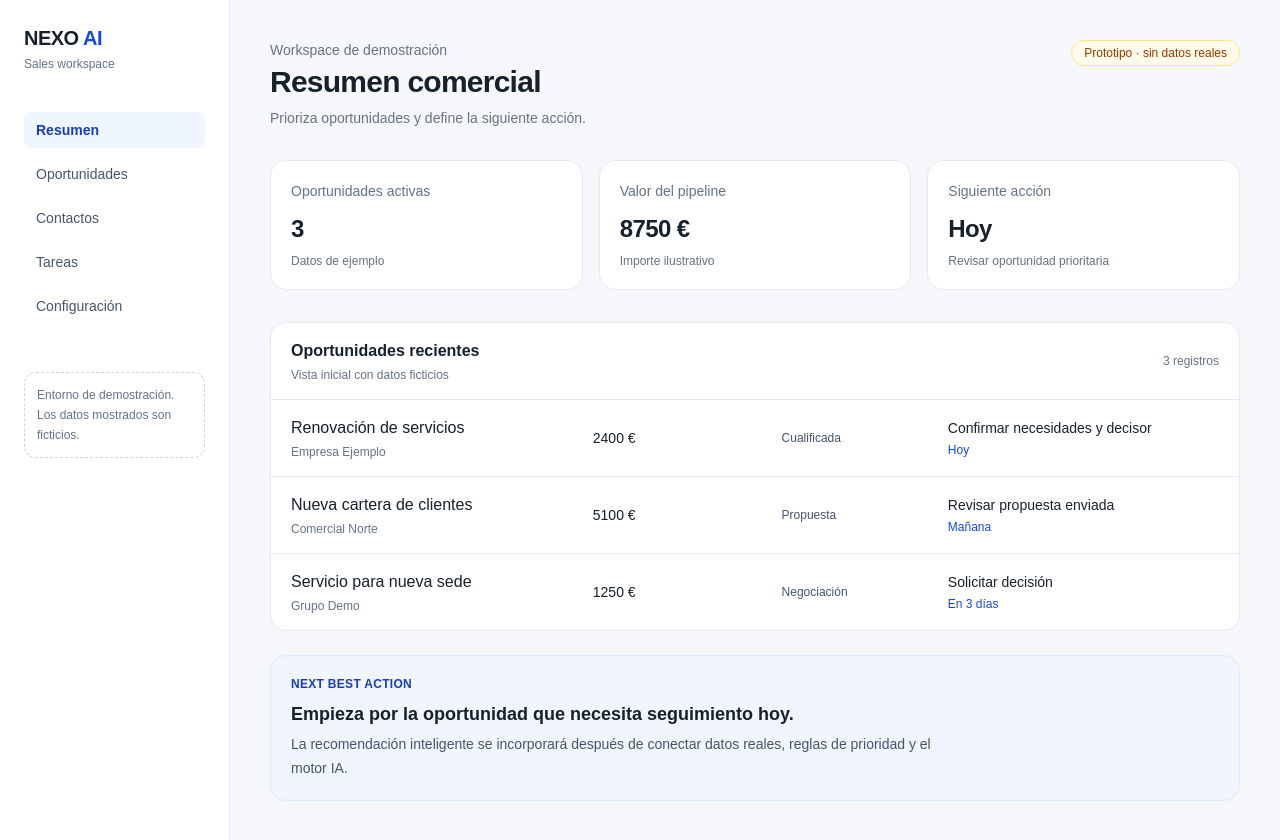
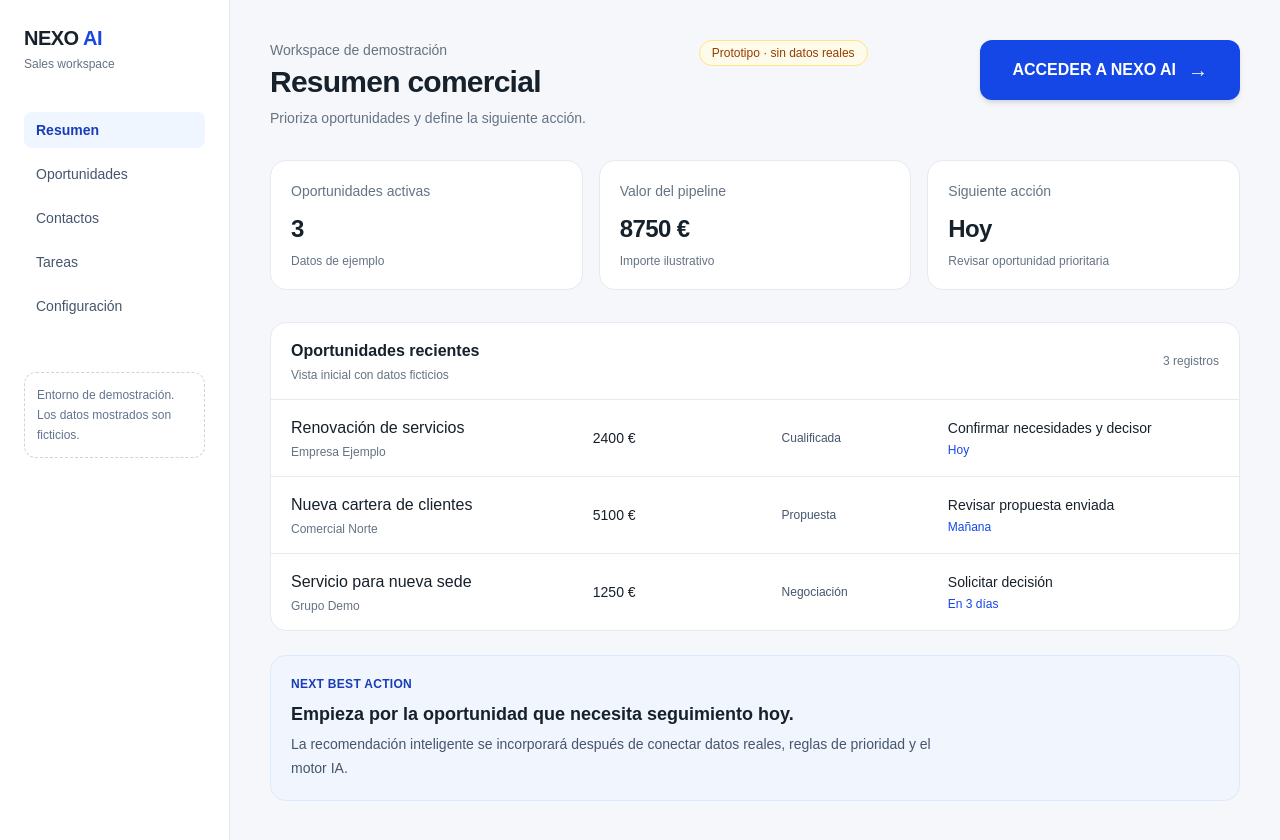
Before and after one commit to lozurimendi-Respaldiza/nexo-ai, a Next.js app: page / in a window 1280 px wide. Built offline with nearby package versions, Linux system fonts and the light colour scheme.

Commit message:
feat: add prominent login button to demo homepage

```diff
--- a/src/app/page.tsx
+++ b/src/app/page.tsx
@@ -1,3 +1,4 @@
+import Link from "next/link";
 import { demoOpportunities, stageLabels } from "@/lib/domain";
 
 const euro = new Intl.NumberFormat("es-ES", {
@@ -38,6 +39,13 @@ export default function HomePage() {
           <span className="rounded-full border border-amber-200 bg-amber-50 px-3 py-1 text-xs font-medium text-amber-800">
             Prototipo · sin datos reales
           </span>
+          <Link
+            href="/login"
+            className="inline-flex items-center justify-center rounded-xl bg-blue-700 px-8 py-4 text-base font-bold text-white shadow-md transition hover:bg-blue-800 hover:shadow-lg focus:outline-none focus:ring-4 focus:ring-blue-300"
+          >
+            ACCEDER A NEXO AI
+            <span className="ml-3 text-xl" aria-hidden="true">→</span>
+          </Link>
         </header>
 
         <div className="grid gap-4 sm:grid-cols-3">
```
